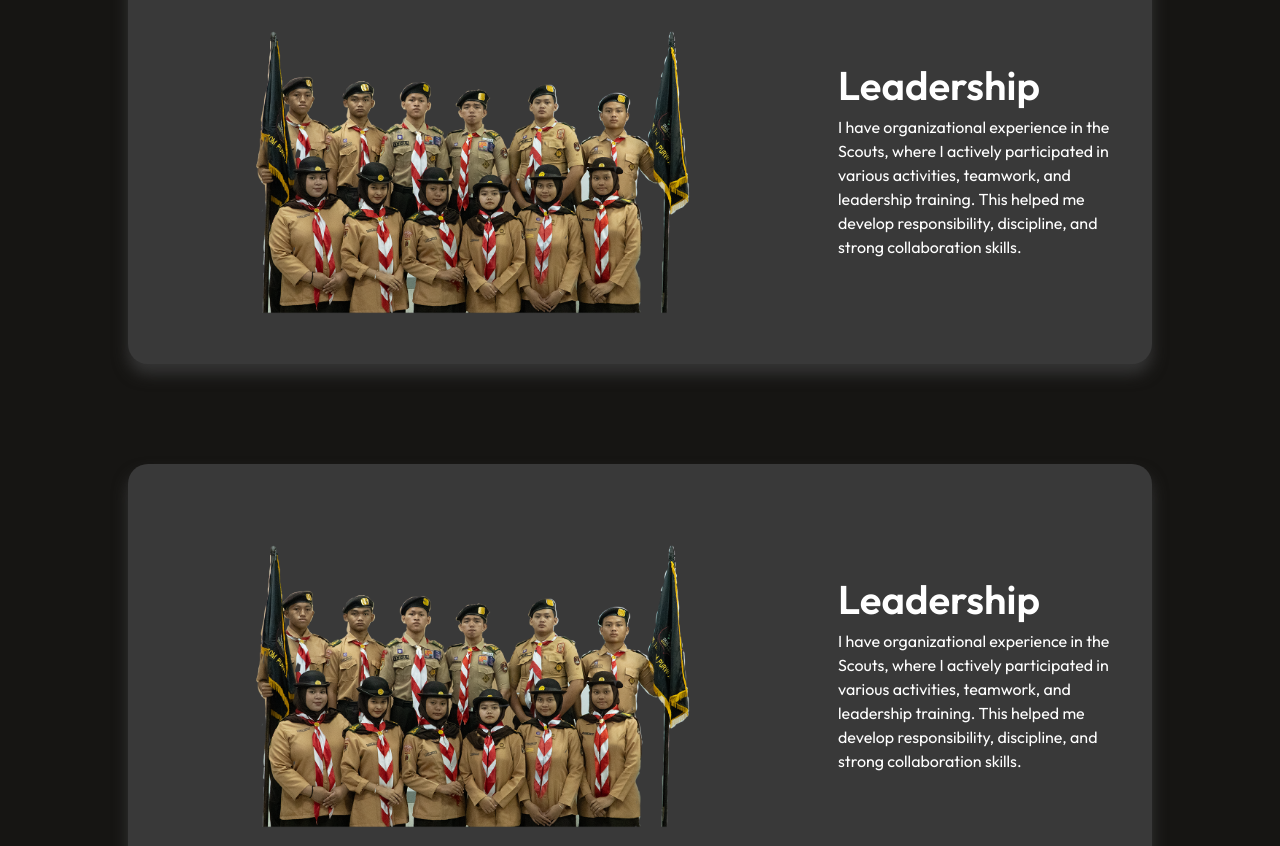
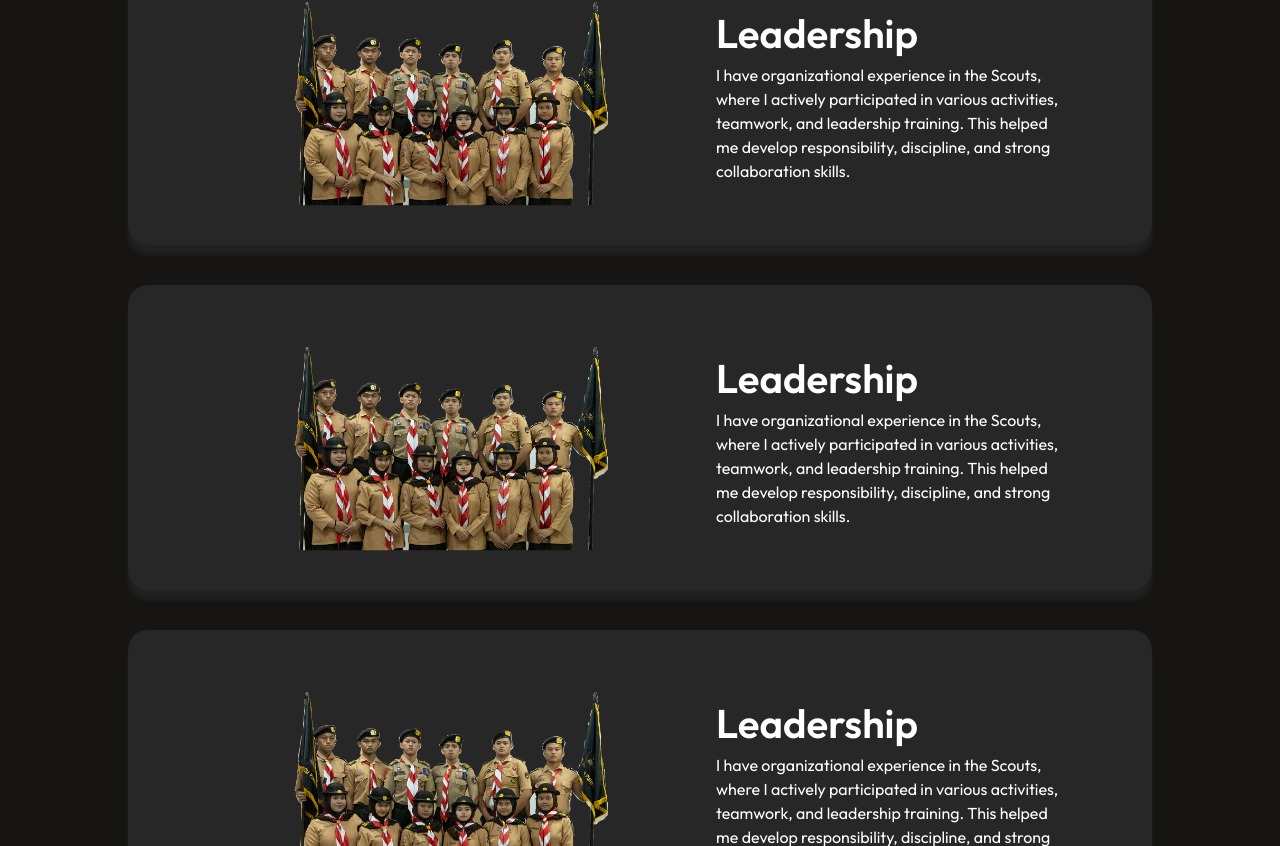
Before and after one commit to Hasboy15S/Portofolio_Hasboy, a React (Vite) app: page / in a window 1280 px wide. Shown: the part 1954-2800 px from the top of the page. Built offline with nearby package versions, Linux system fonts and the light colour scheme.

Commit message:
apdet porto

```diff
--- a/src/App.jsx
+++ b/src/App.jsx
@@ -19,6 +19,7 @@ const App = () => {
     <Hero/>
     <About/>
     <Experience/>
+    <Portofolio/>
     </div>
     </>
   )
--- a/src/Components/About/About.css
+++ b/src/Components/About/About.css
@@ -53,6 +53,7 @@
 }
 
 .about-achivements {
+    margin-top: -50px;
     display: flex;
     width: 60%;
     justify-content: space-around;
@@ -122,6 +123,9 @@
   }
 }
 @media only screen and (max-width: 900px){
+    .about-section {
+        padding: 30px 30px;
+    }
     .about-leftt{
         display: none;
     }
@@ -132,8 +136,7 @@
         display: flex;
         justify-self: center;
         border-radius: 30px;
-        height: 470px;
-        width: 370px;
+        width:100%;
         box-shadow: 7px 7px 2px rgb(42, 42, 42);
     }
     .about-skil {
@@ -155,6 +158,7 @@
     }
     .about-achivement p {
         text-align: center;
+        font-size: 13px;
     }
 
 }
--- a/src/Components/Effect/CardSwap.jsx
+++ b/src/Components/Effect/CardSwap.jsx
@@ -29,12 +29,12 @@ const placeNow = (el, slot, skew) =>
 const CardSwap = ({
   width = 500,
   height = 400,
-  cardDistance = 60,
-  verticalDistance = 70,
+  cardDistance = 10,
+  verticalDistance = 0,
   delay = 5000,
   pauseOnHover = false,
   onCardClick,
-  skewAmount = 4,
+  skewAmount = 0,
   easing = 'elastic',
   children
 }) => {
--- a/src/Components/Effect/ScrollFloat.css
+++ b/src/Components/Effect/ScrollFloat.css
@@ -9,7 +9,7 @@
   font-weight: 800;
   text-align: center;
   line-height: 1.5;
-
+  margin-bottom: 20px;
 }
 
 .char {
--- a/src/Components/Experience/Experience.css
+++ b/src/Components/Experience/Experience.css
@@ -10,31 +10,40 @@
     flex-direction: column;
 }
 .experience-item {
-    margin-bottom: 100px;
+    margin-bottom: 40px;
+    justify-content: center;
     display: flex;
     align-items: center;
-    background-color: rgb(57, 57, 57);
     border-radius: 20px;
-    padding: 10px;
-    box-shadow: 0 10px 15px rgb(53, 53, 53);
+    box-shadow: 0 10px 5px rgb(33, 33, 33);
+    background-color: rgb(39, 39, 39);
+    padding: 10px 5px;
+}
+.teks {
+    width: 35%;
 }
 .teks h1 {
     font-size: 40px;
     font-weight: 600;
 }
 .experience-item img {
-    width: 700px;
+    width: 50%;
 }
 @media only screen and (max-width: 900px) {
     .experience-item {
         flex-direction: column;
+        padding:  20px 15px;
     }
     .experience-item img {
-        width: 600px;
+        width: 100%;
     }
     .teks {
     font-size: 20px;
     font-weight: 600;
     align-items: center;
+    width: 80%;
+    }
+    .teks p {
+        font-size: 20px;
     }
 }
--- a/src/Components/Experience/Experience.jsx
+++ b/src/Components/Experience/Experience.jsx
@@ -32,10 +32,9 @@ function Experience() {
           initial={{ opacity: 0, y: 50 }}       // 🔹 posisi awal (belum terlihat)
           whileInView={{ opacity: 1, y: 0 }}    // 🔹 animasi saat masuk viewport
           exit={{ opacity: 0, y: 50 }}          // 🔹 animasi saat keluar viewport
-          transition={{ duration: 0.8, ease: "easeInOut" }} // 🔹 durasi + timing animasi
-          viewport={{ once: false, amount: 0.2 }}// 🔹 animasi bisa bolak-balik (reverse)
+          transition={{ duration: 0.7, ease: "easeInOut" }} // 🔹 durasi + timing animasi
+          viewport={{ once: true, amount: 0.2 }}// 🔹 animasi bisa bolak-balik (reverse)
           >
-
             <div className="experience-item">
               <img src={Pramuka} alt="" />
               <div className="teks">
@@ -43,6 +42,14 @@ function Experience() {
               <p>I have organizational experience in the Scouts, where I actively participated in various activities, teamwork, and leadership training. This helped me develop responsibility, discipline, and strong collaboration skills.</p>
               </div>
             </div>
+          </motion.div>
+          <motion.div
+          initial={{ opacity: 0, y: 50 }}       // 🔹 posisi awal (belum terlihat)
+          whileInView={{ opacity: 1, y: 0 }}    // 🔹 animasi saat masuk viewport
+          exit={{ opacity: 0, y: 50 }}          // 🔹 animasi saat keluar viewport
+          transition={{ duration: 0.7, ease: "easeInOut" }} // 🔹 durasi + timing animasi
+          viewport={{ once: true, amount: 0.2 }}// 🔹 animasi bisa bolak-balik (reverse)
+          >
             <div className="experience-item">
               <img src={Pramuka} alt="" />
               <div className="teks">
@@ -50,8 +57,25 @@ function Experience() {
               <p>I have organizational experience in the Scouts, where I actively participated in various activities, teamwork, and leadership training. This helped me develop responsibility, discipline, and strong collaboration skills.</p>
               </div>
             </div>
+          </motion.div>
+          <motion.div
+          initial={{ opacity: 0, y: 50 }}       // 🔹 posisi awal (belum terlihat)
+          whileInView={{ opacity: 1, y: 0 }}    // 🔹 animasi saat masuk viewport
+          exit={{ opacity: 0, y: 50 }}          // 🔹 animasi saat keluar viewport
+          transition={{ duration: 0.7, ease: "easeInOut" }} // 🔹 durasi + timing animasi
+          viewport={{ once: true, amount: 0.2 }}// 🔹 animasi bisa bolak-balik (reverse)
+          >
+            <div className="experience-item">
+              <img src={Pramuka} alt="" />
+              <div className="teks">
+                <h1>Leadership</h1>
+              <p>I have organizational experience in the Scouts, where I actively participated in various activities, teamwork, and leadership training. This helped me develop responsibility, discipline, and strong collaboration skills.</p>
+              </div>
+            </div>
+          </motion.div>
 
-          </motion.div>
+
+
        </div>
     </div>
   )
--- a/src/Components/Portofolio/Portofolio.jsx
+++ b/src/Components/Portofolio/Portofolio.jsx
@@ -1,11 +1,56 @@
-import React from 'react'
+import React, { useEffect, useState } from 'react'
 import './Portofolio.css'
 import CardSwap, { Card } from '../Effect/CardSwap'
 import Tictac from '../../assets/Tictac.png'
 import Astrix from '../../assets/Astrix.png'
 import Hasbooy from '../../assets/HASBOYTECH.png'
 import ScrollFloat from '../Effect/ScrollFloat';
+
 const Portofolio = () => {
+  const [swap, setSwap] = useState("tampilan default");
+  useEffect(() => {
+    const updateSwap = () => {
+      const width = window.innerWidth;
+      if (width >= 1024) {
+        setSwap( <CardSwap
+            cardDistance={40}
+            verticalDistance={70}
+            delay={3000}
+            pauseOnHover={false}
+            >
+            <Card>
+            <img src={Tictac} alt="" />
+            </Card>
+            <Card>
+            <img src={Astrix} alt="" />
+            </Card>
+            <Card>
+            <img src={Hasbooy} alt="" />
+            </Card>
+        </CardSwap>);
+      } else {
+        setSwap( <CardSwap
+            cardDistance={0}
+            verticalDistance={40}
+            delay={3000}
+            pauseOnHover={false}
+            >
+            <Card>
+            <img src={Tictac} alt="" />
+            </Card>
+            <Card>
+            <img src={Astrix} alt="" />
+            </Card>
+            <Card>
+            <img src={Hasbooy} alt="" />
+            </Card>
+        </CardSwap>);
+      }
+    }
+    updateSwap(); // jalankan sekali di awal
+    window.addEventListener("resize", updateSwap);
+    return () => window.removeEventListener("resize", updateSwap);
+  }, []);
   return (
     <div id='portofolio' className='Portofolio' style={{ height: '700px', position: 'relative' }}>
       <div className="tekss">
@@ -24,22 +69,7 @@ const Portofolio = () => {
       </div>
 
         <div className="cardswapp">
-           <CardSwap
-            cardDistance={60}
-            verticalDistance={70}
-            delay={3000}
-            pauseOnHover={false}
-            >
-            <Card>
-            <img src={Tictac} alt="" />
-            </Card>
-            <Card>
-            <img src={Astrix} alt="" />
-            </Card>
-            <Card>
-            <img src={Hasbooy} alt="" />
-            </Card>
-        </CardSwap>
+           {swap}
         </div>
 
 </div>
```
Lines whose indentation alone changed are shown as unchanged.
